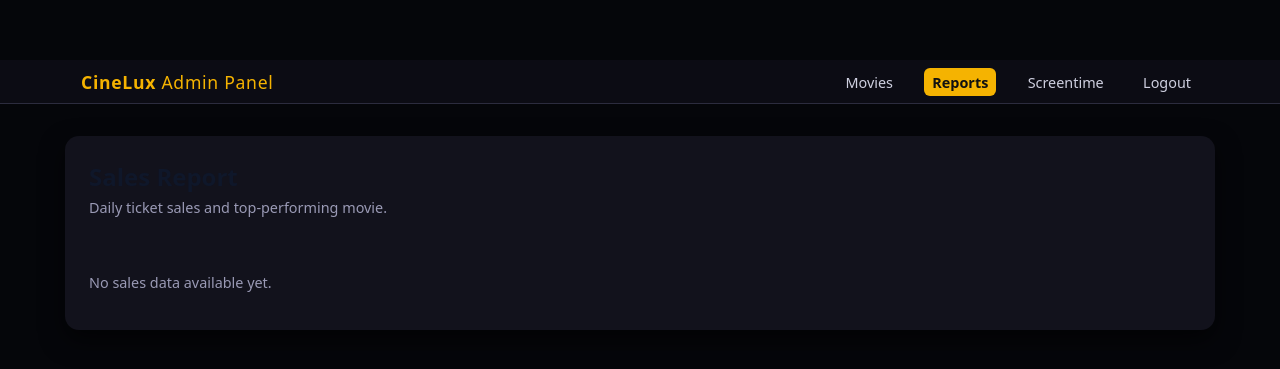
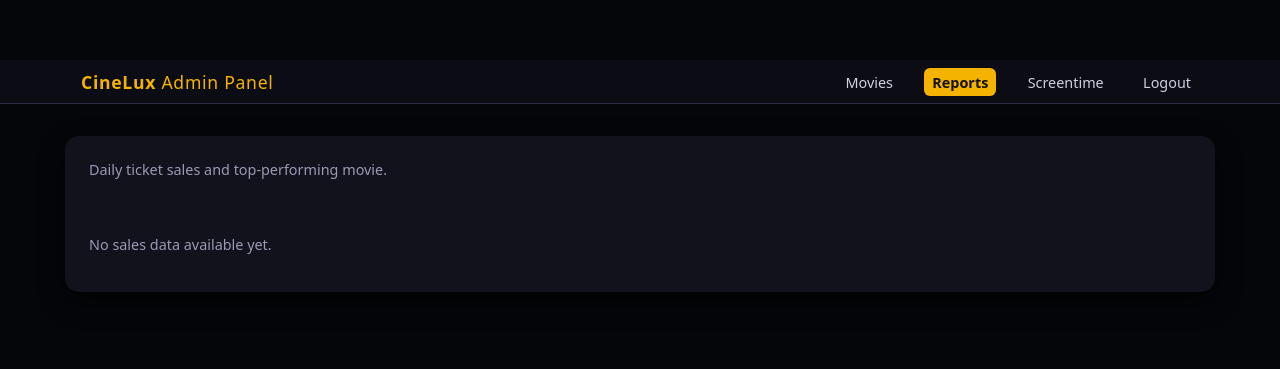
Before and after one commit to dsnyeo/ie4727-cinema-project, a PHP site: page /adminReport.php in a window 1280 px wide. Shown: the top 369 px of the page. Run offline with PHP 8.4, Linux system fonts and the light colour scheme; the visitor is signed in with stand-in values (Sample User, id 1); data that the repository does not hold is empty.

Commit message:
cleaning codes

```diff
--- a/adminReport.php
+++ b/adminReport.php
@@ -202,7 +202,6 @@ svg#lineChart {
 </header>
 
 <div class="admin-wrapper">
-  <h1>Sales Report</h1>
   <p class="sub">Daily ticket sales and top-performing movie.</p>
 
   <?php if ($topMovie): ?>
```
